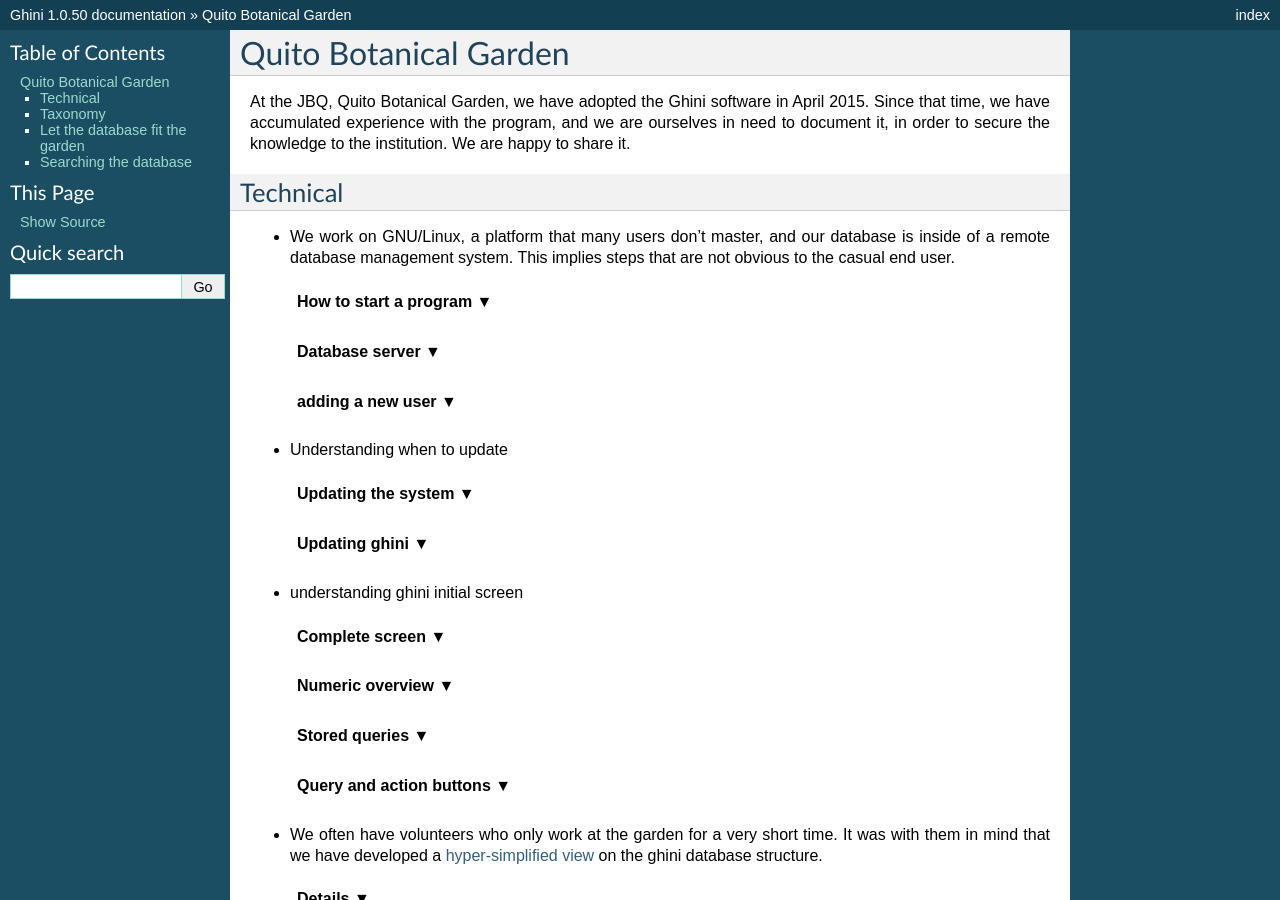
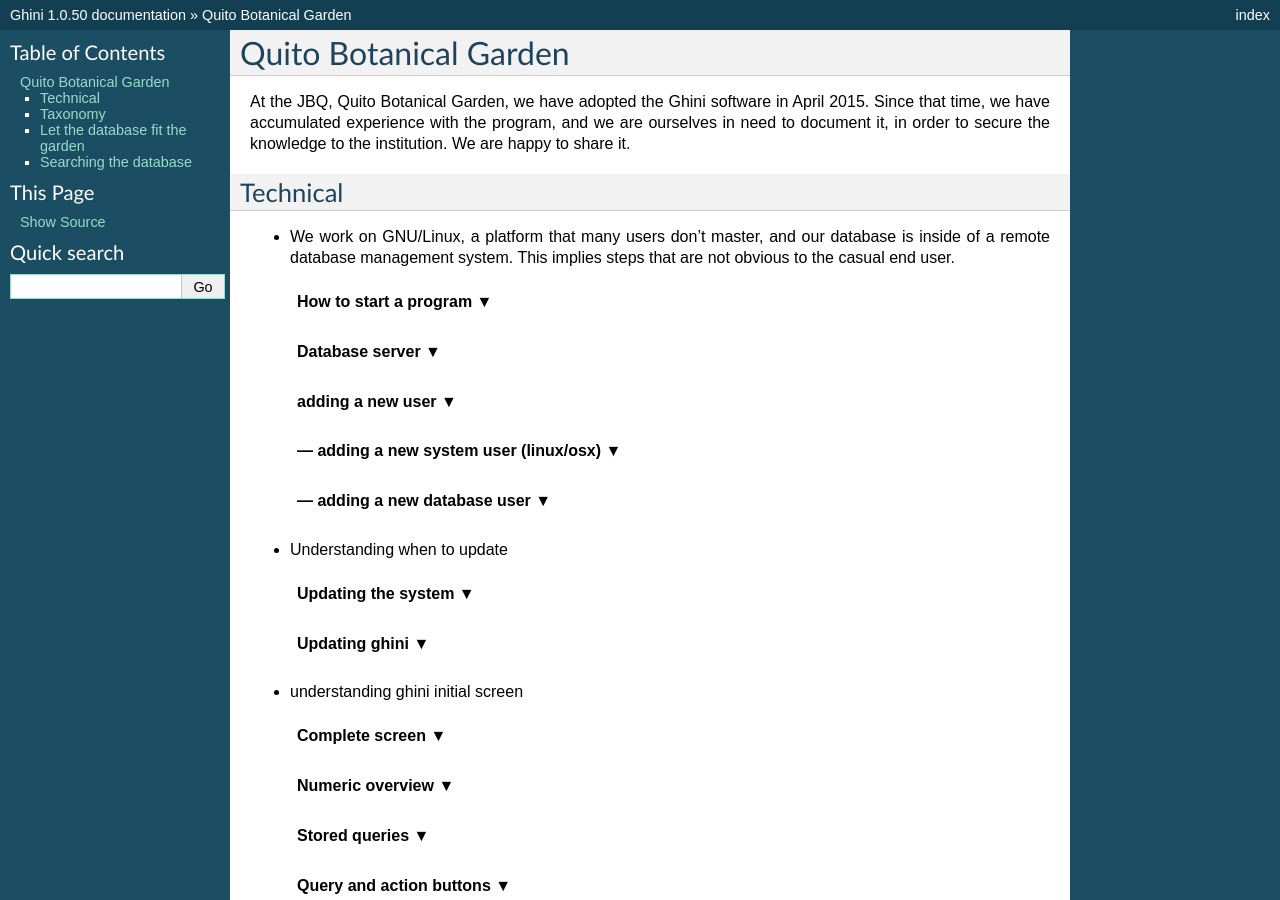
Before and after one commit to Ghini/ghini.desktop-docs.i18n, a Sphinx documentation site: the page built from doc/use_cases-jbq.rst, in a window 1280 px wide and 900 px high. Built offline with Sphinx 7.4.7, drawn with Linux system fonts in a browser that asks for light colours; some of the changed lines change nothing that is shown.

Commit message:
describing how to add users

```diff
--- a/doc/use_cases-jbq.rst
+++ b/doc/use_cases-jbq.rst
@@ -43,15 +43,68 @@
 
          Each user knows their own password, and only knows that one. Our
          super-user, responsible for the database content, also has the
-         'bauble' fictional user password, which we only only use to create
-         other users.
+         ``bauble`` fictional user password, which we only only use to
+         create other users.
 
-         Ghini offers a minimum of user management, accessible from the
-         menu Tools. It is neither perfect nor complete, but it serves to
-         our needs.
+         We do not use account names like ``voluntario``, because such
+         accounts do not help us associate the name to the person.
 
-         We do not use account names like `voluntario`, because such
-         accounts do not help us associate the name to the person.
+  ..  admonition:: — adding a new system user (linux/osx)
+      :class: toggle
+
+         Adding a system user is not strictly necessary, as ghini does not
+         use it in the logs, however, adding a system user allows for
+         separation of preferences, configured connections, search history.
+         On some of our systems we have a single shared account with several
+         configured connections, on other systems we have one account per
+         user.
+
+         On systems with one account per user, our users have a single
+         configured connection, and we hold the database password in the
+         ``/home/<account>/.pgpass`` file.  This file is only readable for
+         the ``<account>`` owner.
+
+         On systems with a shared account, the user must select their own
+         connection and type the corresponding password.
+
+         These are the steps to add system users::
+
+           sudo -k; sudo adduser test
+           sudo adduser test adm; sudo adduser test sudo
+           sudo adduser test sambashare; sudo adduser test ghini
+
+  ..  admonition:: — adding a new database user
+      :class: toggle
+
+         Ghini has a very minimal interface to user management, it only
+         works with postgresql and it very much lacks maintainance.  We have
+         opened issues that will allow us use it, for the time being we use
+         the ``create-role.sh`` script::
+
+           #!/bin/bash
+           USER=$1
+           PASSWD=$2
+           shift 2
+           cat <<EOF | psql bauble -U bauble $@
+           create role $USER with login password '$PASSWD';
+           alter role $USER with login password '$PASSWD';
+           grant all privileges on all tables in schema public to $USER;
+           grant all privileges on all sequences in schema public to $USER;
+           grant all privileges on all functions in schema public to $USER;
+           EOF
+
+         The redundant ``alter role`` following the ``create role`` lets us
+         apply the same script also for correcting existing accounts.
+
+         Our ghini database is called ``bauble``, and ``bauble`` is also the
+         name of our database super user, the only user with ``CREATEROLE``
+         privilege.
+
+         For example, the following invocation would create the user
+         ``willem`` with password ``orange``, on the ``bauble`` database
+         hosted at 192.168.5.6::
+
+           ./create-role.sh willem orange -h 192.168.5.6
 
 - Understanding when to update
 
```
Also changed, not shown: 15 other files.
